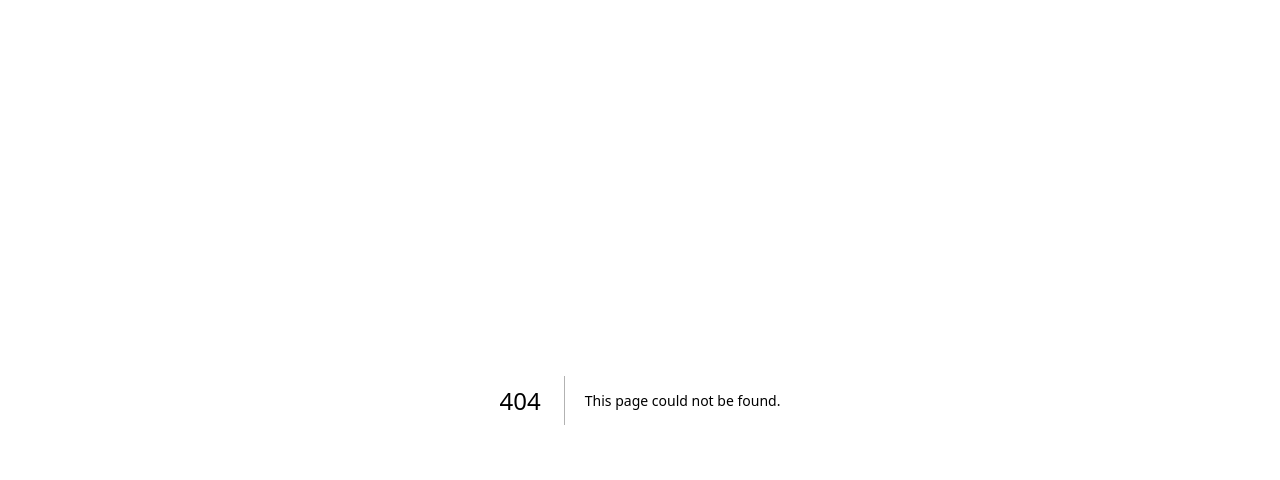
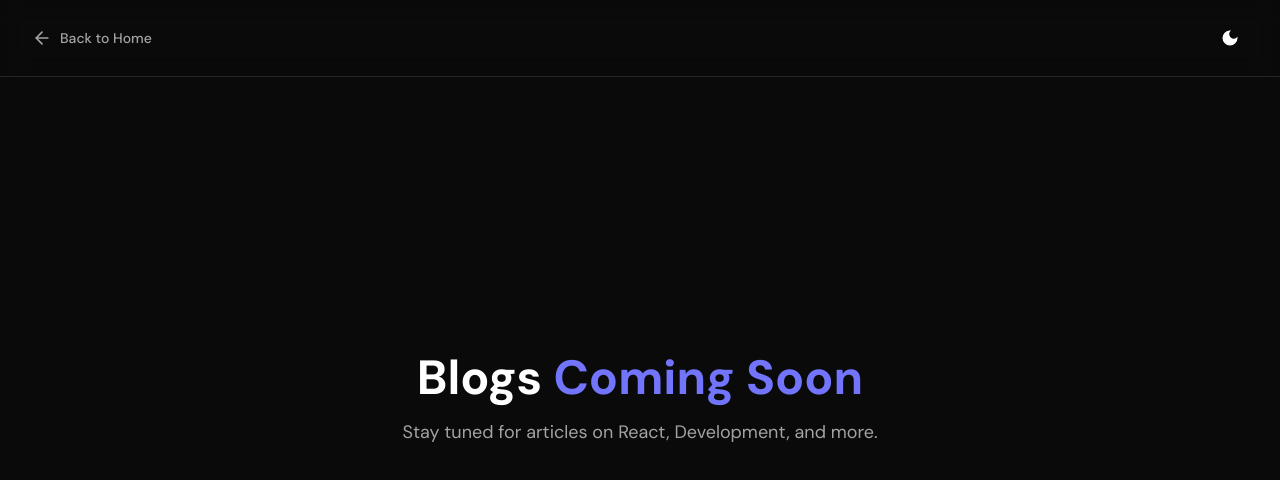
Before and after one commit to ankitbareth-dev/portfolio, a Next.js app: page /blogs in a window 1280 px wide. Before the commit this address had no page. Shown: the top 480 px of the page. Built offline with nearby package versions, Linux system fonts and the light colour scheme.

Commit message:
feat: adde blog page

```diff
--- /dev/null
+++ b/app/blogs/page.tsx
@@ -0,0 +1,57 @@
+"use client";
+
+import { motion } from "framer-motion";
+import { useTheme } from "next-themes";
+import { MdDarkMode, MdLightMode } from "react-icons/md";
+import { ArrowLeft } from "lucide-react";
+import { useRouter } from "next/navigation";
+
+export default function BlogsPage() {
+  const router = useRouter();
+  const { theme, setTheme } = useTheme();
+
+  return (
+    <div className="min-h-screen bg-background text-foreground flex flex-col">
+      {/* Custom Header - No Navbar */}
+      <header className="fixed top-0 left-0 right-0 z-50 flex items-center justify-between px-6 md:px-8 py-5 border-b border-border bg-background/80 backdrop-blur-md">
+        {/* Back Button */}
+        <button
+          onClick={() => router.push("/")}
+          className="flex items-center gap-2 text-sm font-medium text-muted hover:text-foreground transition-colors group"
+        >
+          <ArrowLeft className="w-5 h-5 group-hover:-translate-x-1 transition-transform" />
+          Back to Home
+        </button>
+
+        {/* Theme Toggle */}
+        <button
+          onClick={() => setTheme(theme === "dark" ? "light" : "dark")}
+          className="relative overflow-hidden rounded-full p-2 hover:bg-surface/80 transition-colors"
+        >
+          {theme === "dark" ? (
+            <MdDarkMode className="h-5 w-5" />
+          ) : (
+            <MdLightMode className="h-5 w-5 text-amber-400" />
+          )}
+        </button>
+      </header>
+
+      {/* Main Content */}
+      <main className="flex-1 flex items-center justify-center">
+        <motion.div
+          initial={{ opacity: 0, y: 20 }}
+          animate={{ opacity: 1, y: 0 }}
+          transition={{ duration: 0.5 }}
+          className="text-center"
+        >
+          <h1 className="text-4xl md:text-5xl font-bold text-foreground">
+            Blogs <span className="text-primary">Coming Soon</span>
+          </h1>
+          <p className="mt-4 text-muted text-lg">
+            Stay tuned for articles on React, Development, and more.
+          </p>
+        </motion.div>
+      </main>
+    </div>
+  );
+}
--- a/components/Navbar.tsx
+++ b/components/Navbar.tsx
@@ -5,24 +5,35 @@
 import { AnimatePresence, motion } from "framer-motion";
 import { MdDarkMode, MdLightMode } from "react-icons/md";
 import { IoMenu, IoClose } from "react-icons/io5";
+import Link from "next/link"; // Import Link for navigation
 
 export default function Navbar() {
   const [active, setActive] = useState("Home");
   const [isOpen, setIsOpen] = useState(false);
   const { theme, setTheme } = useTheme();
 
+  // Center links remain as requested
   const navItems = ["Home", "About", "Projects", "Contact"];
+
+  // Helper to convert item name to URL hash
+  const getHref = (item: string) => {
+    if (item === "Home") return "/";
+    return `#${item.toLowerCase()}`;
+  };
 
   return (
     <nav className="fixed top-0 left-0 right-0 z-50 flex items-center justify-between px-6 md:px-8 py-5 md:py-6">
       {/* Left Side (Logo) */}
-      <div className="text-sm font-semibold text-foreground"></div>
+      <Link href="/" className="text-sm font-semibold text-foreground">
+        {/* Logo content */}
+      </Link>
 
       {/* Center Nav Links (Desktop Only) */}
       <div className="absolute left-1/2 -translate-x-1/2 hidden md:flex items-center gap-1 rounded-full bg-surface/80 backdrop-blur-md border border-border px-2 py-1">
         {navItems.map((item) => (
-          <button
+          <Link
             key={item}
+            href={getHref(item)}
             onClick={() => setActive(item)}
             className={`px-5 py-1.5 rounded-full text-sm font-medium transition-all duration-300 ${
               active === item
@@ -31,16 +42,19 @@
             }`}
           >
             {item}
-          </button>
+          </Link>
         ))}
       </div>
 
       {/* Right Side Actions */}
       <div className="flex items-center gap-3">
-        {/* Hire Me (hidden on small screens) */}
-        <button className="hidden sm:block px-4 py-2 rounded-full bg-surface border border-border text-foreground text-sm font-medium hover:bg-surface/80 transition-colors">
-          Hire Me
-        </button>
+        {/* --- REPLACE HIRE ME WITH BLOGS BUTTON --- */}
+        <Link
+          href="/blogs"
+          className="hidden sm:block px-4 py-2 rounded-full bg-surface border border-border text-foreground text-sm font-medium hover:bg-surface/80 transition-colors"
+        >
+          Blogs
+        </Link>
 
         {/* Theme Toggle */}
         <button
@@ -85,7 +99,7 @@
         </button>
       </div>
 
-      {/* Mobile Dropdown Menu - "Previous Project" Wrapper Style */}
+      {/* Mobile Dropdown Menu */}
       <AnimatePresence>
         {isOpen && (
           <motion.div
@@ -93,14 +107,13 @@
             animate={{ opacity: 1, y: 0 }}
             exit={{ opacity: 0, y: -10 }}
             transition={{ duration: 0.2 }}
-            // Positioned below the navbar bar (top-full)
             className="absolute top-full left-0 right-0 mt-2 px-4 md:hidden"
           >
-            {/* The "Wrapper" Card styled exactly like the previous project */}
             <div className="w-full rounded-2xl border border-border bg-surface/95 backdrop-blur-xl shadow-xl p-6 flex flex-col gap-4">
               {navItems.map((item) => (
-                <button
+                <Link
                   key={item}
+                  href={getHref(item)}
                   onClick={() => {
                     setActive(item);
                     setIsOpen(false);
@@ -112,16 +125,19 @@
                   }`}
                 >
                   {item}
-                </button>
+                </Link>
               ))}
 
-              {/* Divider */}
               <div className="border-t border-border my-2"></div>
 
-              {/* Hire Me Button inside the card */}
-              <button className="flex items-center justify-center gap-2 rounded-xl bg-primary px-5 py-3 text-sm font-semibold text-primary-foreground shadow-lg shadow-primary/25 transition-all hover:scale-105">
-                Hire Me
-              </button>
+              {/* Mobile Blogs Button */}
+              <Link
+                href="/blogs"
+                onClick={() => setIsOpen(false)}
+                className="flex items-center justify-center gap-2 rounded-xl bg-primary px-5 py-3 text-sm font-semibold text-primary-foreground shadow-lg shadow-primary/25 transition-all hover:scale-105"
+              >
+                Blogs
+              </Link>
             </div>
           </motion.div>
         )}
```
